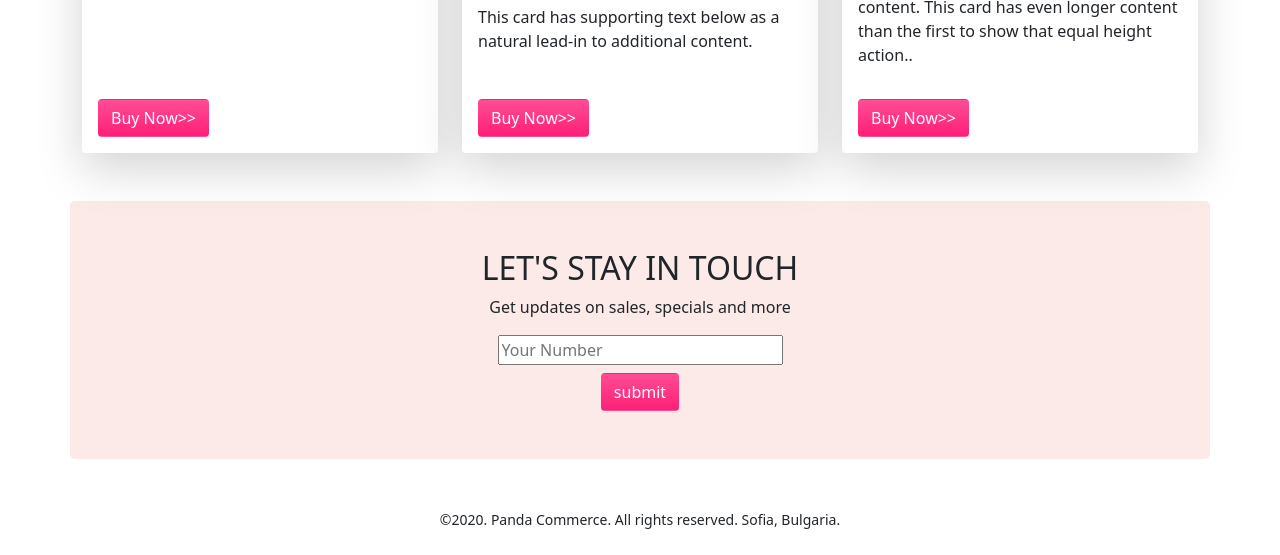
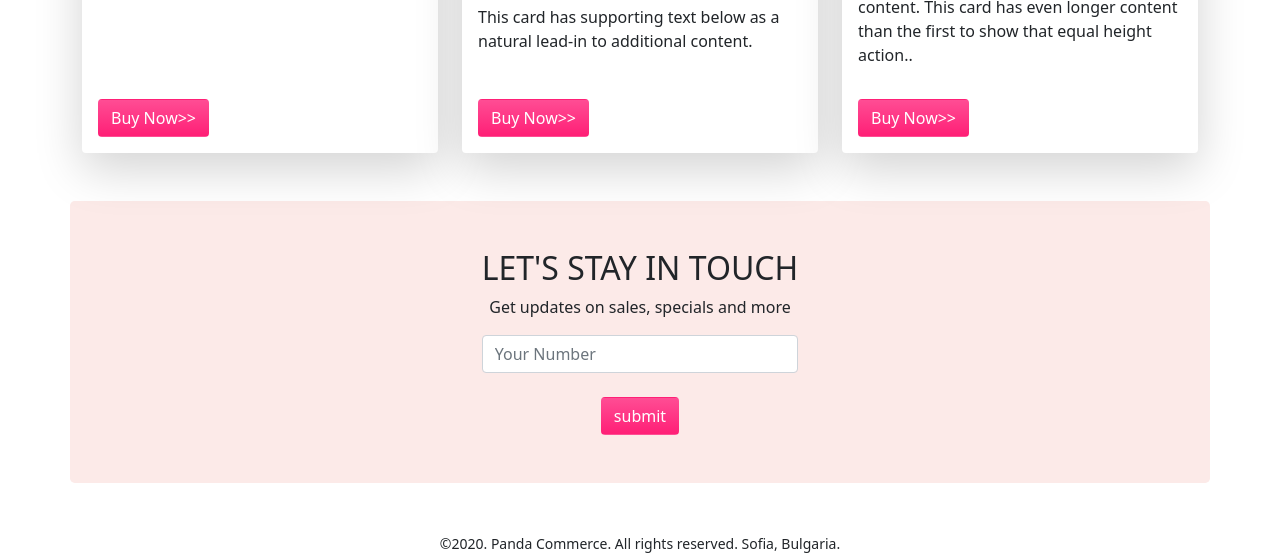
Before and after one commit to RonitRubbyat/Panda-Ecommerce-Project, a plain HTML site: page index.html in a window 1280 px wide. Shown: the part 1853-2408 px from the top of the page. Before the commit the page ends 2384 px from the top, so only its background shows below. Drawn offline with nearby package versions, Linux system fonts and the light colour scheme.

Commit message:
website done

```diff
--- a/index.html
+++ b/index.html
@@ -244,11 +244,15 @@
             </div>
         </section>
         <!-- submit -->
-        <section id="submit" class="container text-center mb-5 p-5 rounded-3" style="background-color: #fceae8;">
-            <h2>LET'S STAY IN TOUCH</h2>
-            <p>Get updates on sales, specials and more</p>
-            <input type="text" class="d-block ms-auto me-auto mb-2 pe-5" placeholder="Your Number">
-            <button class="btn text-white" style="background-image:linear-gradient(#ff4d94,#ff1f76);">submit</button>
+        <section id="submit" class="container text-center mb-5 p-5 rounded-3 d-flex justify-content-center align-items-center" style="background-color: #fceae8;">
+            <div>
+                <h2>LET'S STAY IN TOUCH</h2>
+                <p>Get updates on sales, specials and more</p>
+                <input class="form-control" type="text" placeholder="Your Number">
+                <br>
+                <button class="btn text-white"
+                    style="background-image:linear-gradient(#ff4d94,#ff1f76);">submit</button>
+            </div>
         </section>
     </main>
     <footer class="text-center">
```
